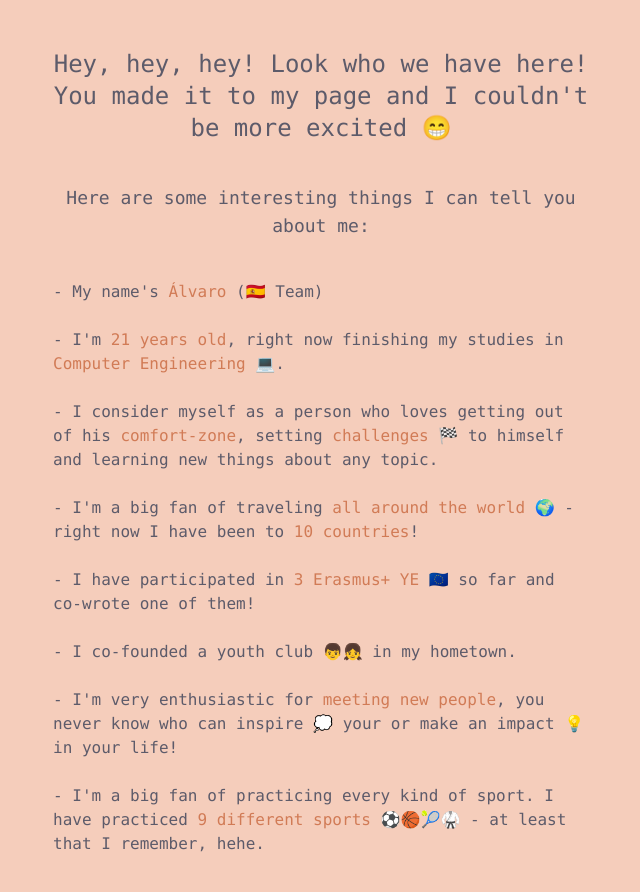
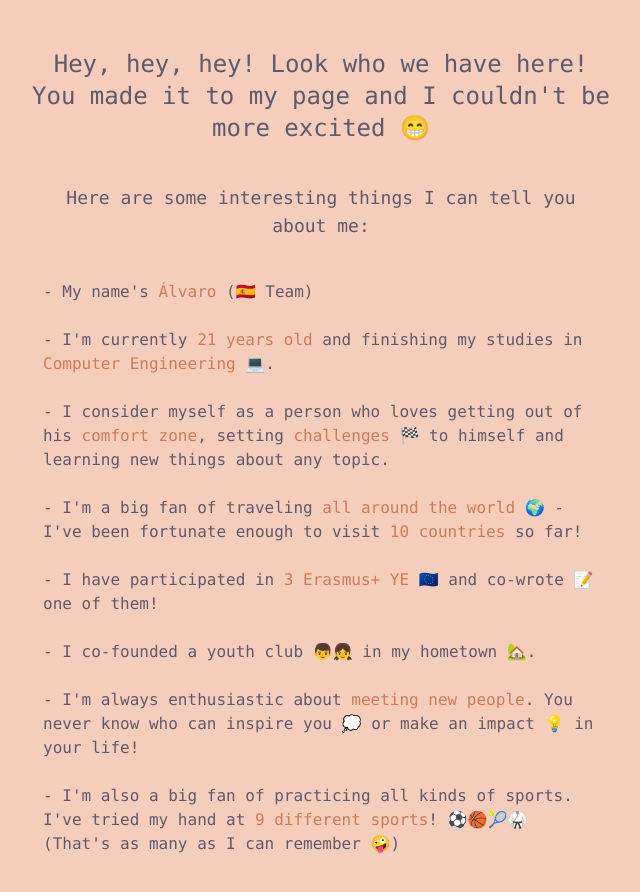
Before and after one commit to alvaro-freire/alvarofreire.es, a Next.js app: page / in a window 1280 px wide. Shown: the top 892 px of the page, without its empty margins (319-959 px from the left). Built offline with nearby package versions, Linux system fonts and the light colour scheme.

Commit message:
upgrade description

```diff
--- a/pages/index.js
+++ b/pages/index.js
@@ -7,7 +7,7 @@ function Home() {
     <>
       <Seo />
       <div className='bg-[#F5CDBB] min-h-[100vh] max-w-[100vw] text-[#5D5B6A] font-mono flex flex-col justify-center'>
-        <div className='flex py-12 flex-col sm:max-w-[600px] h-full mx-auto px-4'>
+        <div className='flex py-12 flex-col sm:max-w-[620px] h-full mx-auto px-4'>
           <div className='grow flex flex-col justify-center'>
             <div>
               <p className='text-2xl text-center'>
@@ -18,13 +18,13 @@ function Home() {
               </p>
               <p className='text-md mx-4'>
                 - My name&apos;s <span className='text-[#d17b56]'>Álvaro</span> &#40;🇪🇸 Team&#41; <br/><br/>
-                - I&apos;m <span className='text-[#d17b56]'>21 years old</span>, right now finishing my studies in <span className='text-[#d17b56]'>Computer Engineering</span> 💻. <br/><br/>
-                - I consider myself as a person who loves getting out of his <span className='text-[#d17b56]'>comfort-zone</span>, setting <span className='text-[#d17b56]'>challenges</span> 🏁 to himself and learning new things about any topic. <br/><br/>
-                - I&apos;m a big fan of traveling <span className='text-[#d17b56]'>all around the world</span> 🌍 - right now I have been to <span className='text-[#d17b56]'>10 countries</span>! <br/> <br/>
-                - I have participated in <span className='text-[#d17b56]'>3 Erasmus+ YE</span> 🇪🇺 so far and co-wrote one of them! <br/><br/>
-                - I co-founded a youth club 👦👧 in my hometown. <br/><br/>
-                - I&apos;m very enthusiastic for <span className='text-[#d17b56]'>meeting new people</span>, you never know who can inspire 💭 your or make an impact 💡 in your life! <br/><br/>
-                - I&apos;m a big fan of practicing every kind of sport. I have practiced <span className='text-[#d17b56]'>9 different sports</span> ⚽🏀🎾🥋 - at least that I remember, hehe.
+                - I&apos;m currently <span className='text-[#d17b56]'>21 years old</span> and finishing my studies in <span className='text-[#d17b56]'>Computer Engineering</span> 💻. <br/><br/>
+                - I consider myself as a person who loves getting out of his <span className='text-[#d17b56]'>comfort zone</span>, setting <span className='text-[#d17b56]'>challenges</span> 🏁 to himself and learning new things about any topic. <br/><br/>
+                - I&apos;m a big fan of traveling <span className='text-[#d17b56]'>all around the world</span> 🌍 - I've been fortunate enough to visit <span className='text-[#d17b56]'>10 countries</span> so far! <br/> <br/>
+                - I have participated in <span className='text-[#d17b56]'>3 Erasmus+ YE</span> 🇪🇺 and co-wrote 📝 one of them! <br/><br/>
+                - I co-founded a youth club 👦👧 in my hometown 🏡. <br/><br/>
+                - I&apos;m always enthusiastic about <span className='text-[#d17b56]'>meeting new people</span>. You never know who can inspire you 💭 or make an impact 💡 in your life! <br/><br/>
+                - I&apos;m also a big fan of practicing all kinds of sports. I've tried my hand at <span className='text-[#d17b56]'>9 different sports</span>! ⚽🏀🎾🥋 &#40;That's as many as I can remember 🤪&#41;
               </p>
             </div>
           </div>
```
